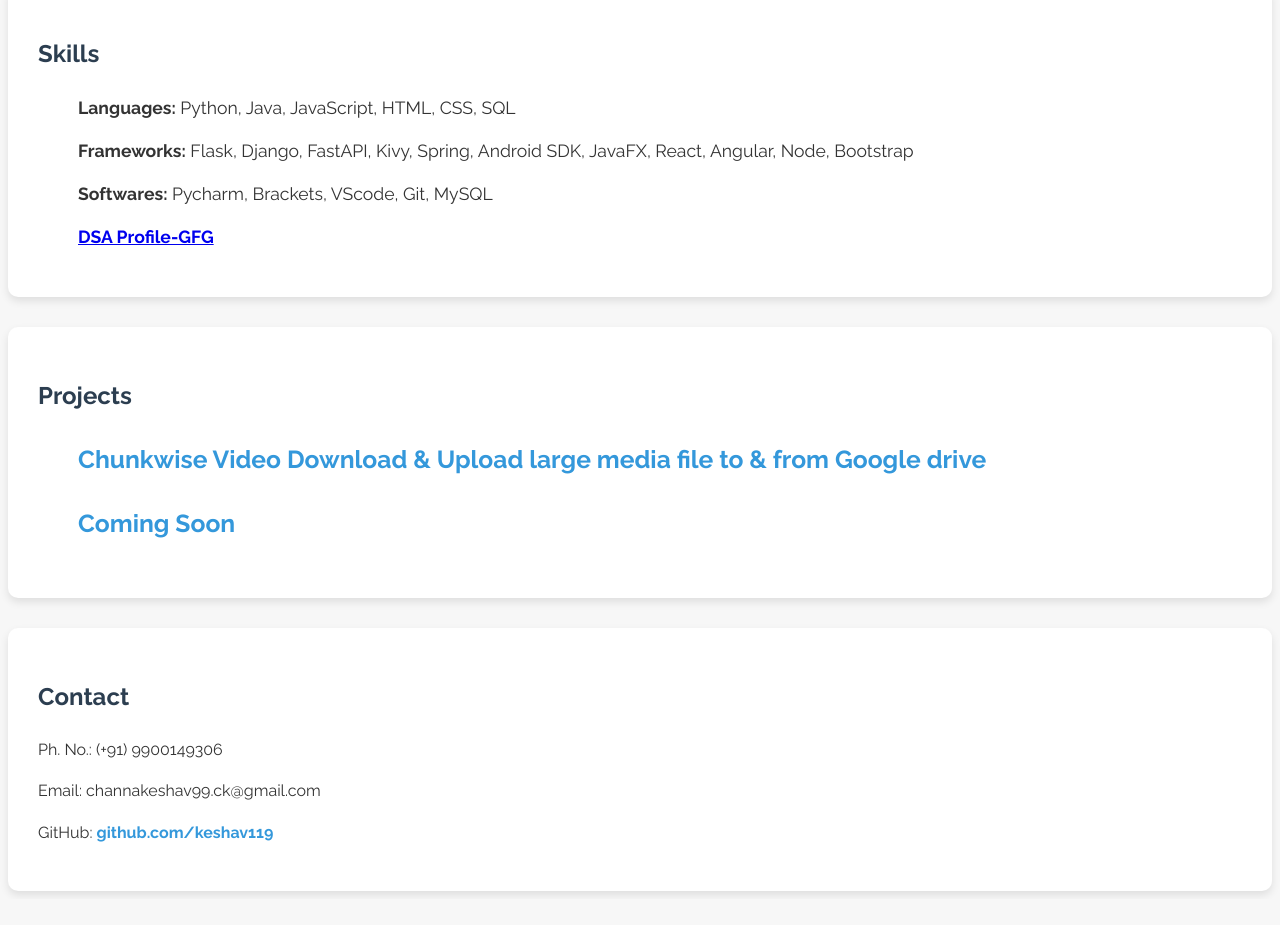
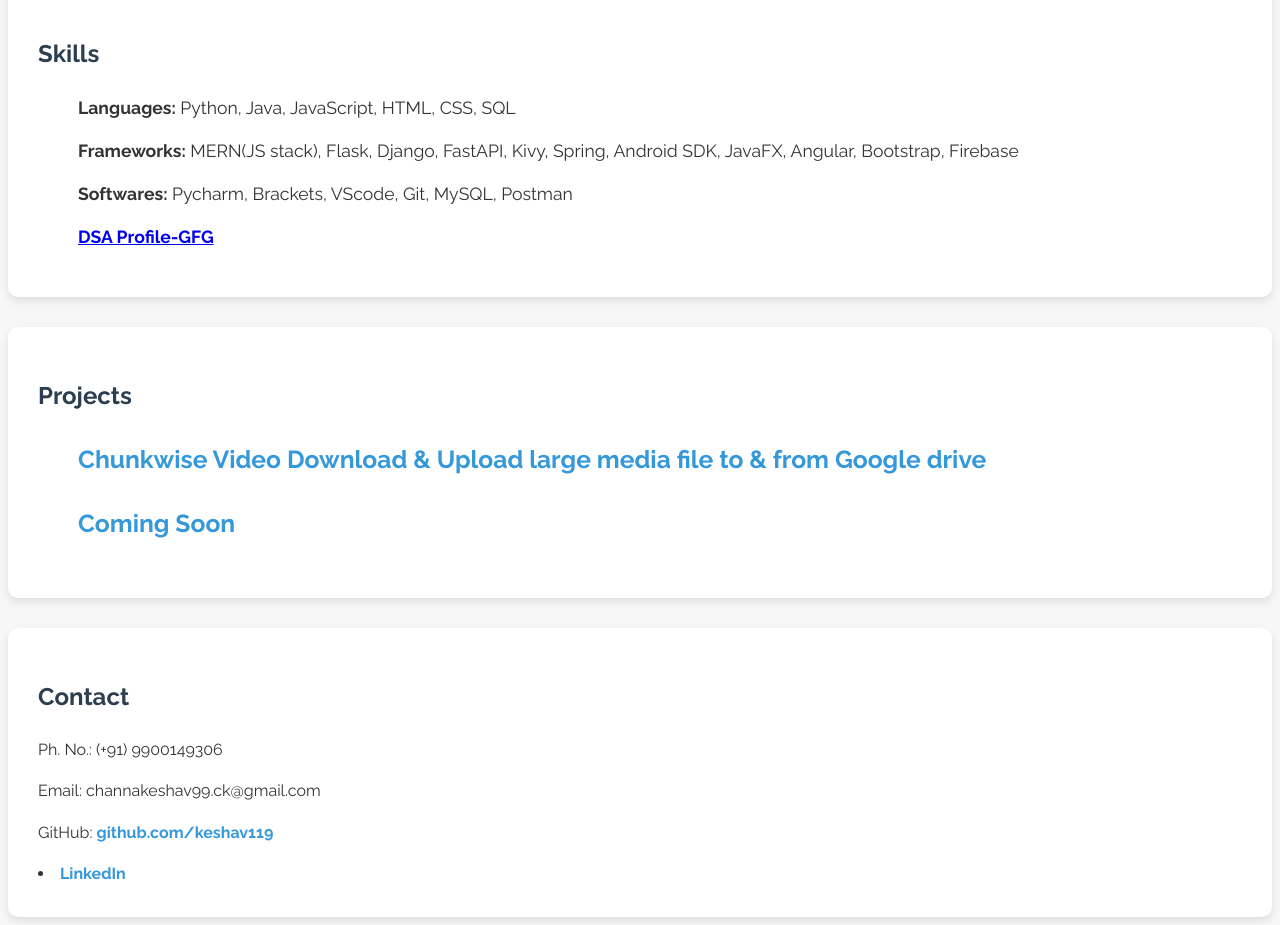
Before and after one commit to keshav119/portfolio, a plain HTML site: page index.html in a window 1280 px wide. Shown: the part 260-1185 px from the top of the page. Before the commit the page ends 1159 px from the top, so only its background shows below. Drawn offline with Linux system fonts and the light colour scheme.

Commit message:
Update index.html

```diff
--- a/index.html
+++ b/index.html
@@ -36,8 +36,8 @@
         <h2>Skills</h2>
         <ul>
             <li><b>Languages:</b> Python, Java, JavaScript, HTML, CSS, SQL</li>
-            <li><b>Frameworks:</b> Flask, Django, FastAPI, Kivy, Spring, Android SDK, JavaFX, React, Angular, Node, Bootstrap</li>
-            <li><b>Softwares:</b> Pycharm, Brackets, VScode, Git, MySQL</li>
+            <li><b>Frameworks:</b> MERN(JS stack), Flask, Django, FastAPI, Kivy, Spring, Android SDK, JavaFX, Angular, Bootstrap, Firebase</li>
+            <li><b>Softwares:</b> Pycharm, Brackets, VScode, Git, MySQL, Postman</li>
             <li><a href="https://auth.geeksforgeeks.org/user/channakes4mxa" target="_blank"><b>DSA Profile-GFG</b></a></li>
         </ul>
     </section>
@@ -71,6 +71,7 @@
         <p>Ph. No.: (+91) 9900149306</p>
         <p>Email: channakeshav99.ck@gmail.com</p>
         <p>GitHub: <a href="https://github.com/keshav119" target="_blank">github.com/keshav119</a></p>
+        <li><a href="https://www.linkedin.com/in/keshavgowda/" target="_blank"><b>LinkedIn</b></a></li>
     </section>
 
 </body>
```
